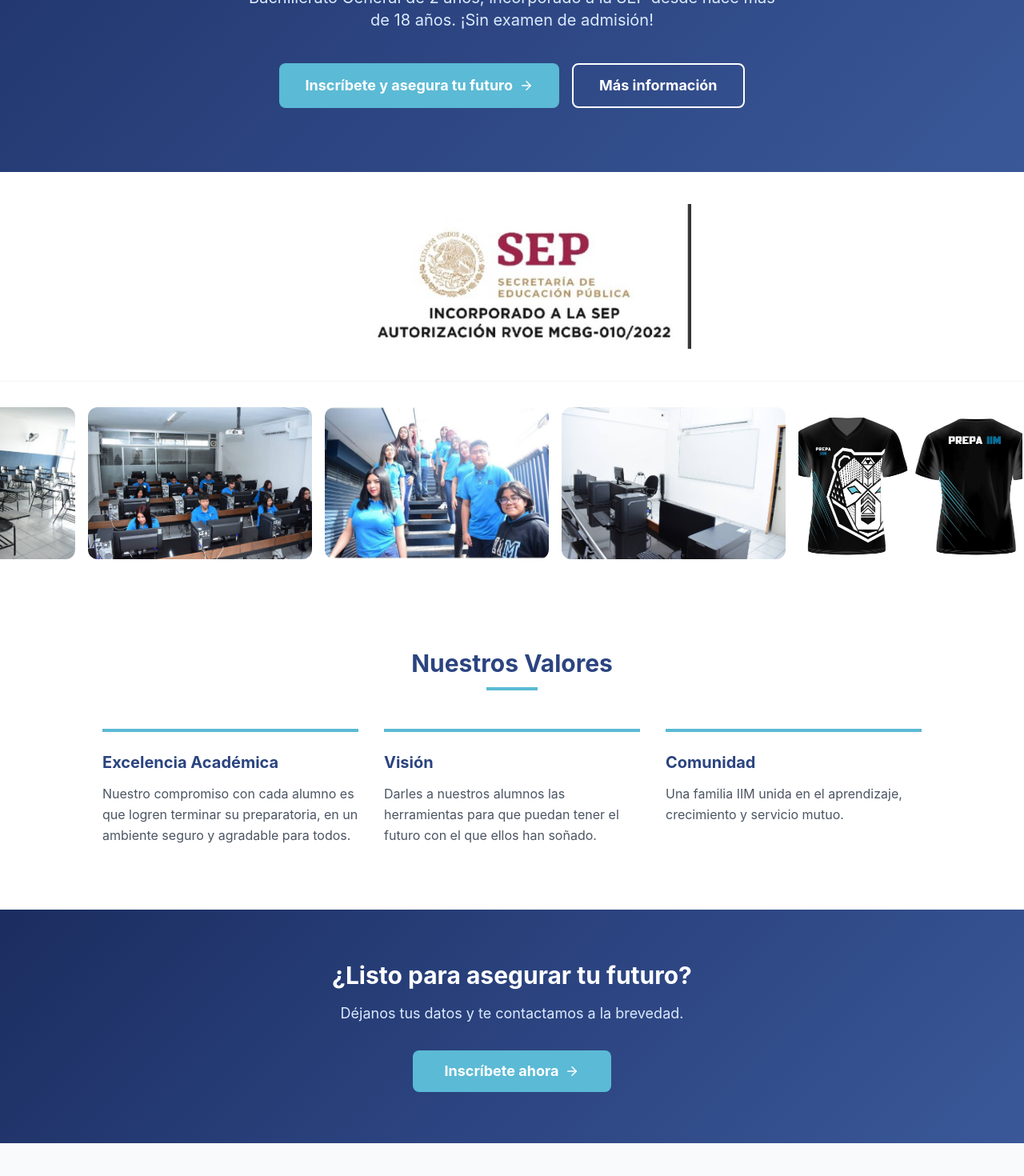
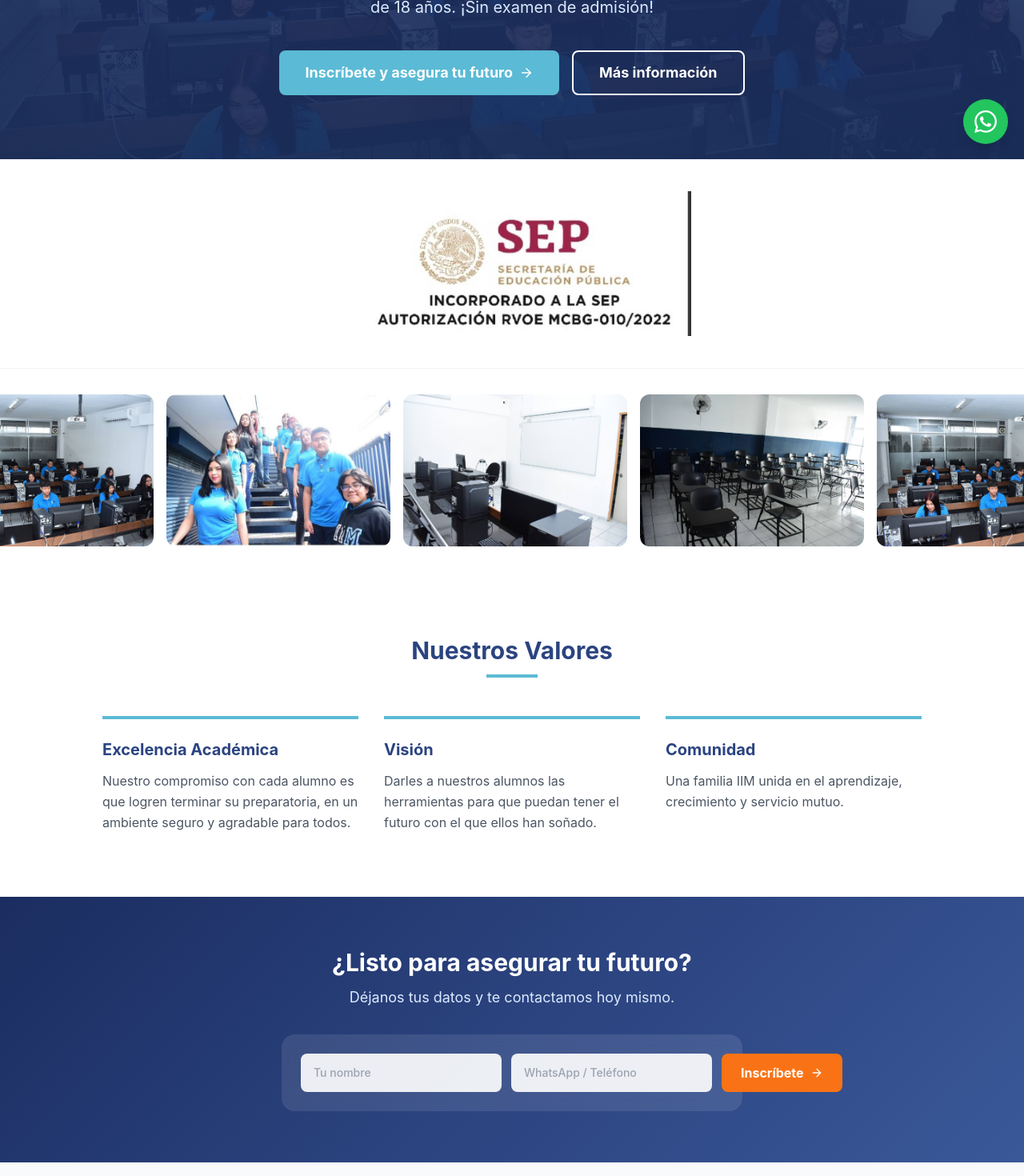
Before and after one commit to taquion/prepaiim, a React (Vite) app in the folder frontend/: page / in a window 1280 px wide. Shown: the part 600-2070 px from the top of the page at 80% size. Built offline with nearby package versions, Linux system fonts and the light colour scheme; no server answers.

Commit message:
feat: hero foto real + formulario inline CTA + WhatsApp flotante + galería sin playera

```diff
--- a/frontend/src/pages/Landing.jsx
+++ b/frontend/src/pages/Landing.jsx
@@ -145,6 +145,23 @@ function InscripcionModal({ onClose }) {
 
 export default function Landing() {
   const [modalOpen, setModalOpen] = useState(false)
+  const [ctaName, setCtaName]     = useState('')
+  const [ctaPhone, setCtaPhone]   = useState('')
+  const [ctaStatus, setCtaStatus] = useState('idle') // idle | loading | ok | error
+
+  const submitCta = async (e) => {
+    e.preventDefault()
+    if (!ctaName.trim() || !ctaPhone.trim()) return
+    setCtaStatus('loading')
+    try {
+      const res = await fetch('/api/inscripciones', {
+        method: 'POST',
+        headers: { 'Content-Type': 'application/json' },
+        body: JSON.stringify({ nombre: ctaName, telefono: ctaPhone, secundaria: '' }),
+      })
+      setCtaStatus(res.ok ? 'ok' : 'error')
+    } catch { setCtaStatus('error') }
+  }
 
   return (
     <div className="min-h-screen bg-white">
@@ -207,8 +224,13 @@ export default function Landing() {
       </nav>
 
       {/* Hero */}
-      <section className="iim-gradient text-white py-20 px-4">
-        <div className="max-w-5xl mx-auto text-center">
+      <section
+        className="relative text-white pt-8 sm:pt-16 pb-16 sm:pb-20 px-4 overflow-hidden"
+        style={{ backgroundImage: `url(${foto3})`, backgroundSize: 'cover', backgroundPosition: 'center top' }}
+      >
+        {/* Overlay azul oscuro sobre la foto */}
+        <div className="absolute inset-0" style={{ background: "linear-gradient(to bottom, rgba(26,46,90,0.93) 0%, rgba(27,45,96,0.87) 50%, rgba(26,46,90,0.95) 100%)" }} />
+        <div className="relative z-10 max-w-5xl mx-auto text-center">
 
           {/* Logo más grande */}
           <div className="flex justify-center mb-8">
@@ -270,7 +292,7 @@ export default function Landing() {
         `}</style>
         <div className="overflow-hidden">
           <div className="photo-strip">
-            {[foto1, foto2, foto3, foto4, foto5, foto1, foto2, foto3, foto4, foto5].map((src, i) => (
+            {[foto2, foto3, foto4, foto5, foto2, foto3, foto4, foto5].map((src, i) => (
               <div
                 key={i}
                 className="flex-shrink-0 mx-2 rounded-xl overflow-hidden"
@@ -316,19 +338,48 @@ export default function Landing() {
         </div>
       </section>
 
-      {/* CTA */}
+      {/* CTA inline */}
       <section className="iim-gradient text-white py-16 px-4">
-        <div className="max-w-3xl mx-auto text-center">
-          <h2 className="text-3xl font-bold mb-4">¿Listo para asegurar tu futuro?</h2>
+        <div className="max-w-xl mx-auto text-center">
+          <h2 className="text-3xl font-bold mb-3">¿Listo para asegurar tu futuro?</h2>
           <p className="text-blue-100 mb-8 text-lg">
-            Déjanos tus datos y te contactamos a la brevedad.
+            Déjanos tus datos y te contactamos hoy mismo.
           </p>
-          <button
-            onClick={() => setModalOpen(true)}
-            className="bg-iim-gold hover:bg-iim-teal text-white font-bold px-10 py-3 rounded-lg text-lg transition inline-flex items-center gap-2"
-          >
-            Inscríbete ahora <ArrowRight size={18} />
-          </button>
+          {ctaStatus === 'ok' ? (
+            <div className="bg-white/10 rounded-2xl p-8 text-center">
+              <CheckCircle size={48} className="text-green-400 mx-auto mb-3" />
+              <p className="text-xl font-bold">¡Listo! Te contactamos pronto 🎉</p>
+            </div>
+          ) : (
+            <form onSubmit={submitCta} className="bg-white/10 backdrop-blur rounded-2xl p-6 flex flex-col sm:flex-row gap-3">
+              <input
+                type="text"
+                placeholder="Tu nombre"
+                value={ctaName}
+                onChange={e => setCtaName(e.target.value)}
+                required
+                className="flex-1 bg-white/90 text-gray-800 rounded-lg px-4 py-3 text-sm font-medium placeholder-gray-400 focus:outline-none focus:ring-2 focus:ring-orange-400"
+              />
+              <input
+                type="tel"
+                placeholder="WhatsApp / Teléfono"
+                value={ctaPhone}
+                onChange={e => setCtaPhone(e.target.value)}
+                required
+                className="flex-1 bg-white/90 text-gray-800 rounded-lg px-4 py-3 text-sm font-medium placeholder-gray-400 focus:outline-none focus:ring-2 focus:ring-orange-400"
+              />
+              <button
+                type="submit"
+                disabled={ctaStatus === 'loading'}
+                className="bg-orange-500 hover:bg-orange-600 text-white font-bold px-6 py-3 rounded-lg transition disabled:opacity-60 whitespace-nowrap flex items-center gap-2"
+              >
+                {ctaStatus === 'loading' ? 'Enviando...' : <><span>Inscríbete</span><ArrowRight size={16} /></>}
+              </button>
+            </form>
+          )}
+          {ctaStatus === 'error' && (
+            <p className="text-red-300 text-sm mt-3">Error al enviar. Escríbenos por WhatsApp.</p>
+          )}
         </div>
       </section>
 
@@ -409,6 +460,19 @@ export default function Landing() {
         </div>
       </section>
 
+      {/* Botón flotante WhatsApp */}
+      <a
+        href="https://wa.me/528124489796"
+        target="_blank"
+        rel="noopener noreferrer"
+        className="fixed bottom-5 right-5 z-50 bg-green-500 hover:bg-green-600 text-white rounded-full shadow-lg hover:shadow-xl transition-all duration-200 flex items-center justify-center w-14 h-14"
+        title="Escríbenos por WhatsApp"
+      >
+        <svg viewBox="0 0 24 24" fill="currentColor" className="w-7 h-7">
+          <path d="M17.472 14.382c-.297-.149-1.758-.867-2.03-.967-.273-.099-.471-.148-.67.15-.197.297-.767.966-.94 1.164-.173.199-.347.223-.644.075-.297-.15-1.255-.463-2.39-1.475-.883-.788-1.48-1.761-1.653-2.059-.173-.297-.018-.458.13-.606.134-.133.298-.347.446-.52.149-.174.198-.298.298-.497.099-.198.05-.371-.025-.52-.075-.149-.669-1.612-.916-2.207-.242-.579-.487-.5-.669-.51-.173-.008-.371-.01-.57-.01-.198 0-.52.074-.792.372-.272.297-1.04 1.016-1.04 2.479 0 1.462 1.065 2.875 1.213 3.074.149.198 2.096 3.2 5.077 4.487.709.306 1.262.489 1.694.625.712.227 1.36.195 1.871.118.571-.085 1.758-.719 2.006-1.413.248-.694.248-1.289.173-1.413-.074-.124-.272-.198-.57-.347m-5.421 7.403h-.004a9.87 9.87 0 01-5.031-1.378l-.361-.214-3.741.982.998-3.648-.235-.374a9.86 9.86 0 01-1.51-5.26c.001-5.45 4.436-9.884 9.888-9.884 2.64 0 5.122 1.03 6.988 2.898a9.825 9.825 0 012.893 6.994c-.003 5.45-4.437 9.884-9.885 9.884m8.413-18.297A11.815 11.815 0 0012.05 0C5.495 0 .16 5.335.157 11.892c0 2.096.547 4.142 1.588 5.945L.057 24l6.305-1.654a11.882 11.882 0 005.683 1.448h.005c6.554 0 11.89-5.335 11.893-11.893a11.821 11.821 0 00-3.48-8.413Z"/>
+        </svg>
+      </a>
+
       {/* Footer */}
       <footer className="bg-iim-dark text-blue-200 py-6 text-center text-sm">
         <div className="flex items-center justify-center gap-4 mb-2">
```
